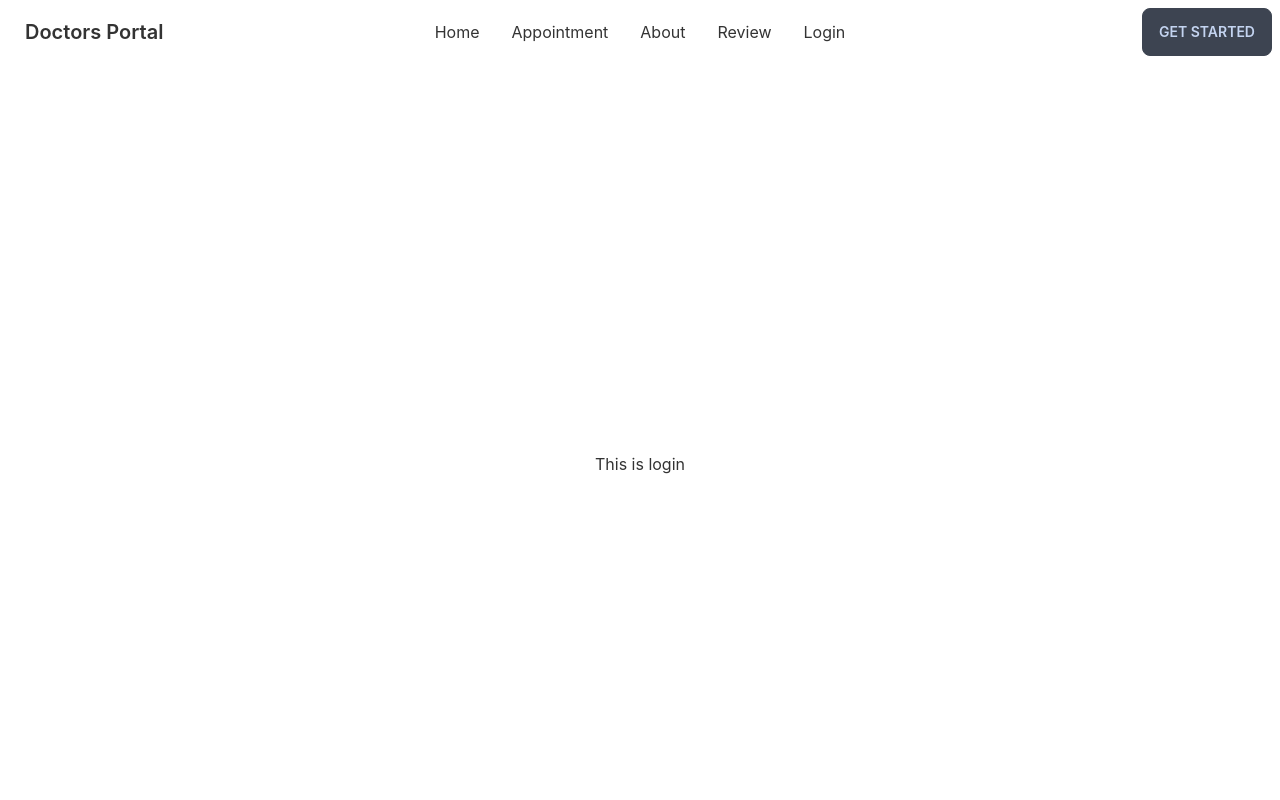
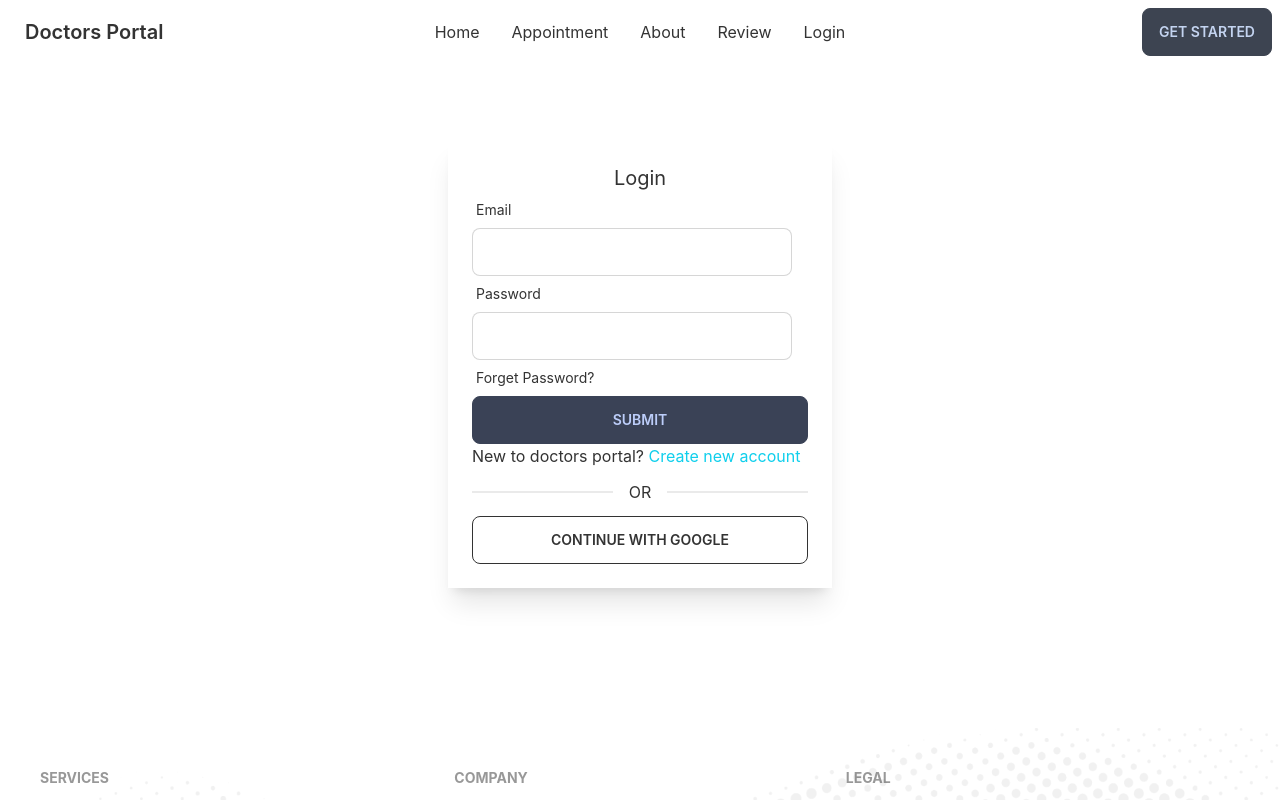
Before and after one commit to Sayeednayeem1/doctors-portal-client-side, a React (Create React App) app: page /login in a window 1280 px wide. Shown: the top 800 px of the page. Built offline with nearby package versions, Linux system fonts and the light colour scheme.

Commit message:
Added Login form with react hook form on the Login route

```diff
--- a/src/pages/Home/Login/Login.js
+++ b/src/pages/Home/Login/Login.js
@@ -1,10 +1,35 @@
-import React from 'react';
+import React, { useState } from 'react';
+import { useForm } from 'react-hook-form';
+import { Link } from 'react-router-dom';
 
 const Login = () => {
+
+    const { register, handleSubmit } = useForm();
+
+    const handleLogin = data => {
+        console.log(data);
+    }
+
     return (
-        <div className='h-[800px] flex justify-center items-center'>
-            <div>
-                <h1>This is login</h1>
+        <div className='h-[600px]  flex justify-center items-center'>
+            <div className='w-96  shadow-xl p-6'>
+                <h1 className='text-xl text-center'>Login</h1>
+                <form onSubmit={handleSubmit(handleLogin)}>
+
+                    <div className="form-control w-full max-w-xs">
+                        <label className="label"> <span className="label-text">Email</span> </label>
+                        <input type="email" {...register("email")} className="input input-bordered w-full max-w-xs" />
+                    </div>
+                    <div className="form-control w-full max-w-xs">
+                        <label className="label"> <span className="label-text">Password</span> </label>
+                        <input type="password" {...register("password")} className="input input-bordered w-full max-w-xs" />
+                        <label className="label"> <span className="label-text">Forget Password?</span> </label>
+                    </div>
+                    <input className='btn btn-accent w-full' type="submit" />
+                </form>
+                <p>New to doctors portal? <Link className='text-primary' to="signUp">Create new account</Link></p>
+                <div className='divider'>OR</div>
+                <button className='btn btn-outline w-full'>CONTINUE WITH GOOGLE</button>
             </div>
         </div>
     );
```
